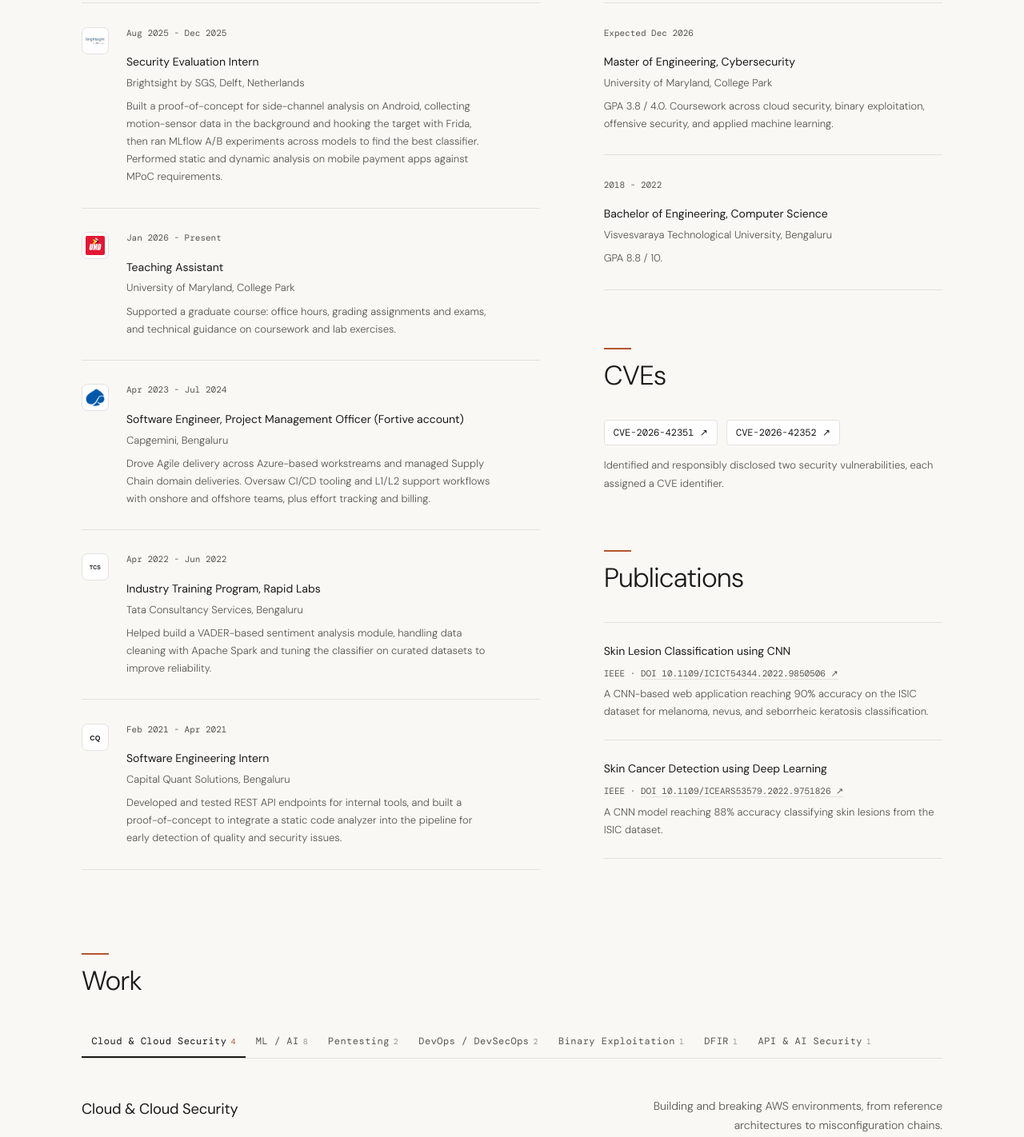
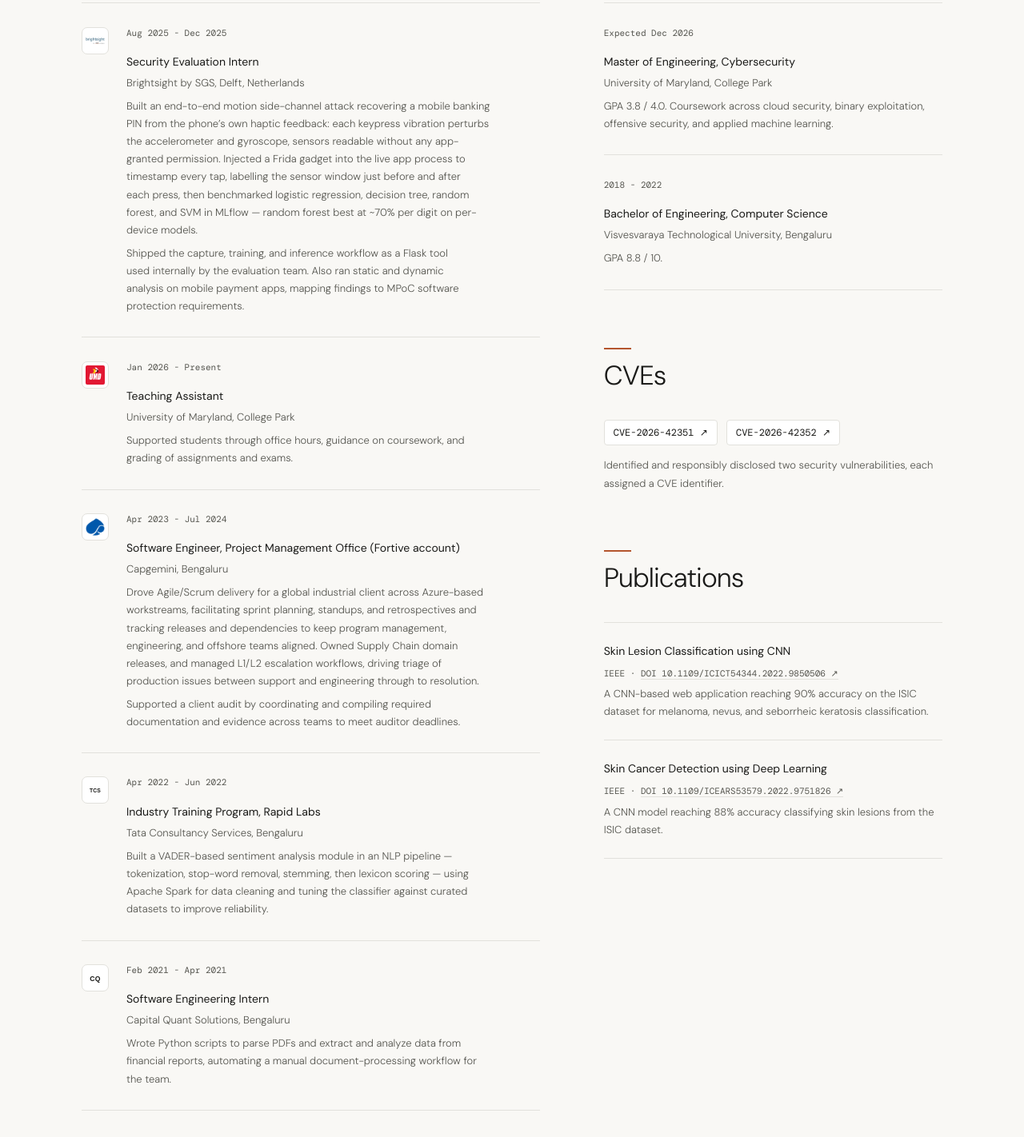
Before and after one commit to Elnimo-00/Elnimo-00.github.io, a plain HTML site: page index.html in a window 1280 px wide. Shown: the part 951-2373 px from the top of the page at 80% size. Drawn offline with nearby package versions, Linux system fonts and the light colour scheme; a web font is replaced by a local one.

Commit message:
update experience

```diff
--- a/index.html
+++ b/index.html
@@ -538,7 +538,8 @@
         <div class="cv-main">
           <span class="cv-role">Security Evaluation Intern</span>
           <span class="cv-org">Brightsight by SGS, Delft, Netherlands</span>
-          <p class="cv-desc">Built a proof-of-concept for side-channel analysis on Android, collecting motion-sensor data in the background and hooking the target with Frida, then ran MLflow A/B experiments across models to find the best classifier. Performed static and dynamic analysis on mobile payment apps against MPoC requirements.</p>
+          <p class="cv-desc">Built an end-to-end motion side-channel attack recovering a mobile banking PIN from the phone’s own haptic feedback: each keypress vibration perturbs the accelerometer and gyroscope, sensors readable without any app-granted permission. Injected a Frida gadget into the live app process to timestamp every tap, labelling the sensor window just before and after each press, then benchmarked logistic regression, decision tree, random forest, and SVM in MLflow — random forest best at ~70% per digit on per-device models.</p>
+          <p class="cv-desc">Shipped the capture, training, and inference workflow as a Flask tool used internally by the evaluation team. Also ran static and dynamic analysis on mobile payment apps, mapping findings to MPoC software protection requirements.</p>
         </div>
         <span class="cv-date">Aug 2025 - Dec 2025</span>
       </div>
@@ -548,7 +549,7 @@
         <div class="cv-main">
           <span class="cv-role">Teaching Assistant</span>
           <span class="cv-org">University of Maryland, College Park</span>
-          <p class="cv-desc">Supported a graduate course: office hours, grading assignments and exams, and technical guidance on coursework and lab exercises.</p>
+          <p class="cv-desc">Supported students through office hours, guidance on coursework, and grading of assignments and exams.</p>
         </div>
         <span class="cv-date">Jan 2026 - Present</span>
       </div>
@@ -556,9 +557,10 @@
       <div class="cv-item exp">
         <img class="cv-logo" src="assets/logos/capgemini.png" alt="Capgemini logo" loading="lazy" />
         <div class="cv-main">
-          <span class="cv-role">Software Engineer, Project Management Officer (Fortive account)</span>
+          <span class="cv-role">Software Engineer, Project Management Office (Fortive account)</span>
           <span class="cv-org">Capgemini, Bengaluru</span>
-          <p class="cv-desc">Drove Agile delivery across Azure-based workstreams and managed Supply Chain domain deliveries. Oversaw CI/CD tooling and L1/L2 support workflows with onshore and offshore teams, plus effort tracking and billing.</p>
+          <p class="cv-desc">Drove Agile/Scrum delivery for a global industrial client across Azure-based workstreams, facilitating sprint planning, standups, and retrospectives and tracking releases and dependencies to keep program management, engineering, and offshore teams aligned. Owned Supply Chain domain releases, and managed L1/L2 escalation workflows, driving triage of production issues between support and engineering through to resolution.</p>
+          <p class="cv-desc">Supported a client audit by coordinating and compiling required documentation and evidence across teams to meet auditor deadlines.</p>
         </div>
         <span class="cv-date">Apr 2023 - Jul 2024</span>
       </div>
@@ -568,7 +570,7 @@
         <div class="cv-main">
           <span class="cv-role">Industry Training Program, Rapid Labs</span>
           <span class="cv-org">Tata Consultancy Services, Bengaluru</span>
-          <p class="cv-desc">Helped build a VADER-based sentiment analysis module, handling data cleaning with Apache Spark and tuning the classifier on curated datasets to improve reliability.</p>
+          <p class="cv-desc">Built a VADER-based sentiment analysis module in an NLP pipeline — tokenization, stop-word removal, stemming, then lexicon scoring — using Apache Spark for data cleaning and tuning the classifier against curated datasets to improve reliability.</p>
         </div>
         <span class="cv-date">Apr 2022 - Jun 2022</span>
       </div>
@@ -578,7 +580,7 @@
         <div class="cv-main">
           <span class="cv-role">Software Engineering Intern</span>
           <span class="cv-org">Capital Quant Solutions, Bengaluru</span>
-          <p class="cv-desc">Developed and tested REST API endpoints for internal tools, and built a proof-of-concept to integrate a static code analyzer into the pipeline for early detection of quality and security issues.</p>
+          <p class="cv-desc">Wrote Python scripts to parse PDFs and extract and analyze data from financial reports, automating a manual document-processing workflow for the team.</p>
         </div>
         <span class="cv-date">Feb 2021 - Apr 2021</span>
       </div>
```
